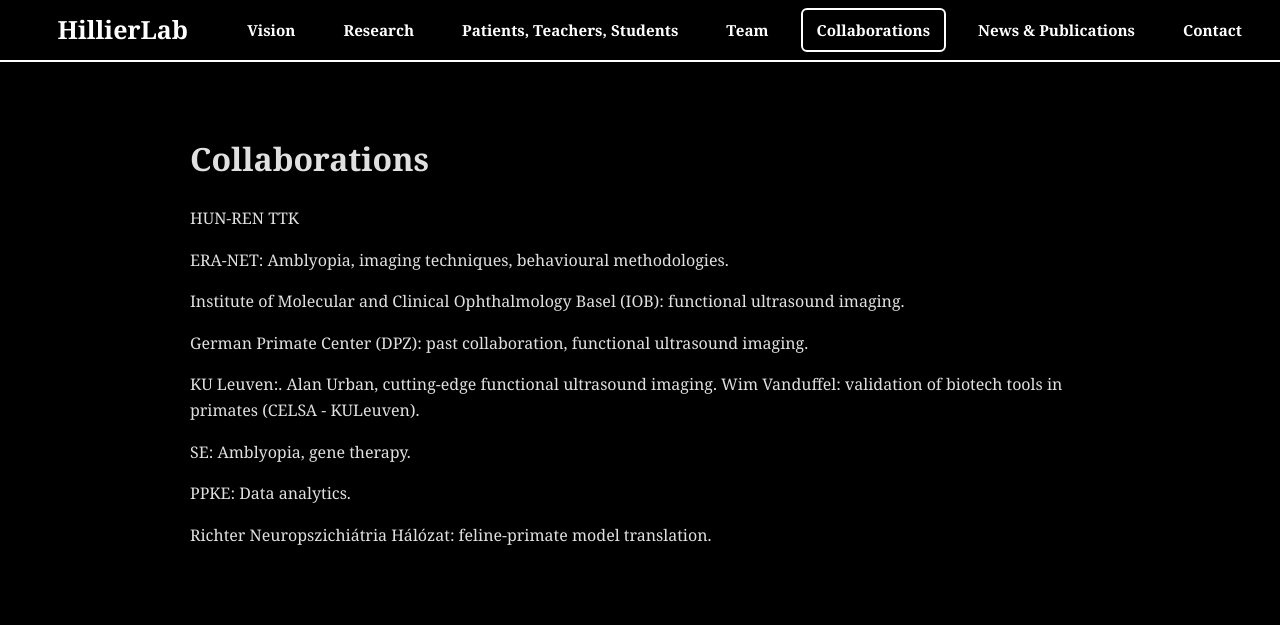
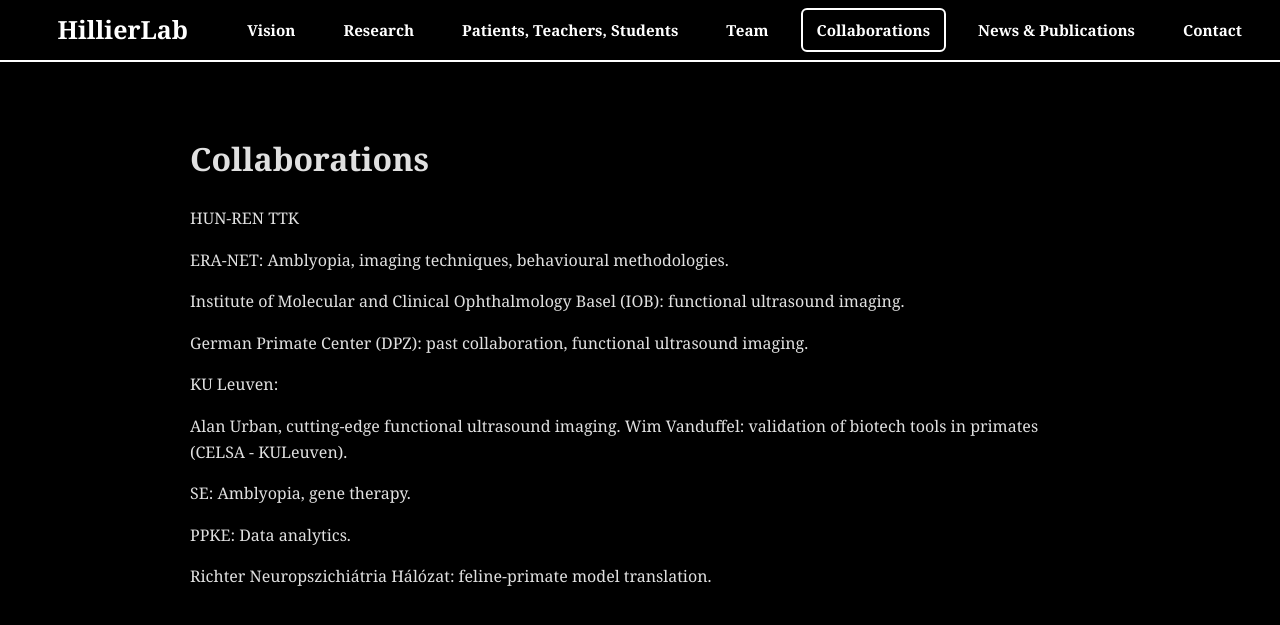
Before and after one commit to hillierlab/hillierlab.github.io, a Jekyll site: the page built from collaborations.md, in a window 1280 px wide. Shown: the top 625 px of the page. Built offline with Jekyll 4.4.1, drawn with Linux system fonts in a browser that asks for light colours.

```diff
--- a/collaborations.md
+++ b/collaborations.md
@@ -9,7 +9,8 @@ Institute of Molecular and Clinical Ophthalmology Basel (IOB): functional ultras
 
 German Primate Center (DPZ): past collaboration, functional ultrasound imaging.
 
-KU Leuven:.
+KU Leuven:
+
 Alan Urban, cutting-edge functional ultrasound imaging.
 Wim Vanduffel: validation of biotech tools in primates (CELSA - KULeuven).
 
```
